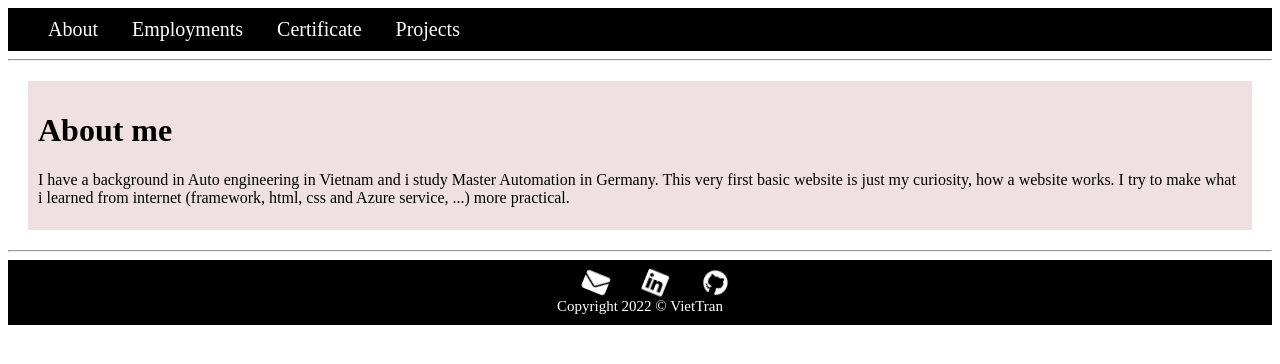
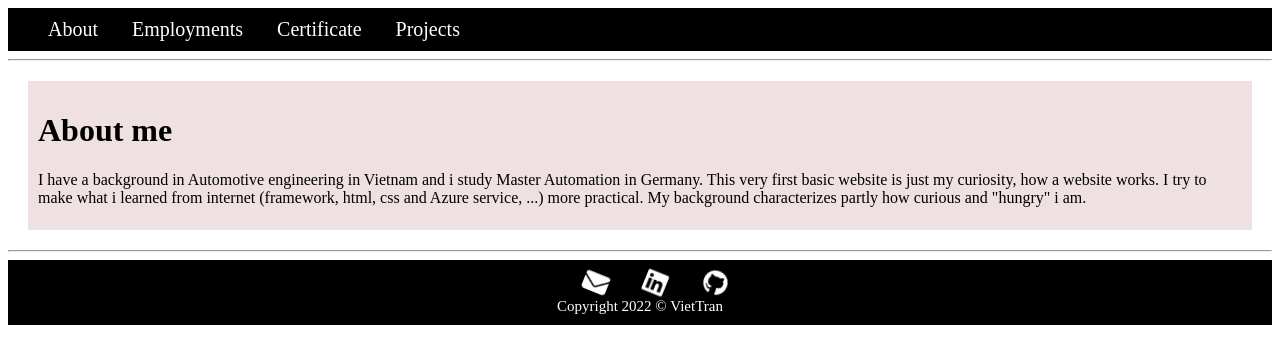
Before and after one commit to viettran295/vietapp, a Flask app: page / in a window 1280 px wide. Shown: the top 364 px of the page. Run offline with Flask 2, Linux system fonts and the light colour scheme; some libraries are stand-ins or nearby versions.

Commit message:
update about site

```diff
--- a/dev/templates/about.html
+++ b/dev/templates/about.html
@@ -1,8 +1,9 @@
 {% extends 'base.html' %}
 {% block content %}
     <h1>{% block title %}About me{% endblock %}</h1>
-    <h2 class="content" style="font-weight: normal">I have a background in Auto engineering in Vietnam and
+    <h2 class="content" style="font-weight: normal">I have a background in Automotive engineering in Vietnam and
     i study Master Automation in Germany. This very first basic website is just my curiosity,
     how a website works. I try to make what i learned from internet (framework, html, css and Azure service, ...) more practical.
+    My background characterizes partly how curious and "hungry" i am.
     </h2>
 {% endblock %}
```
